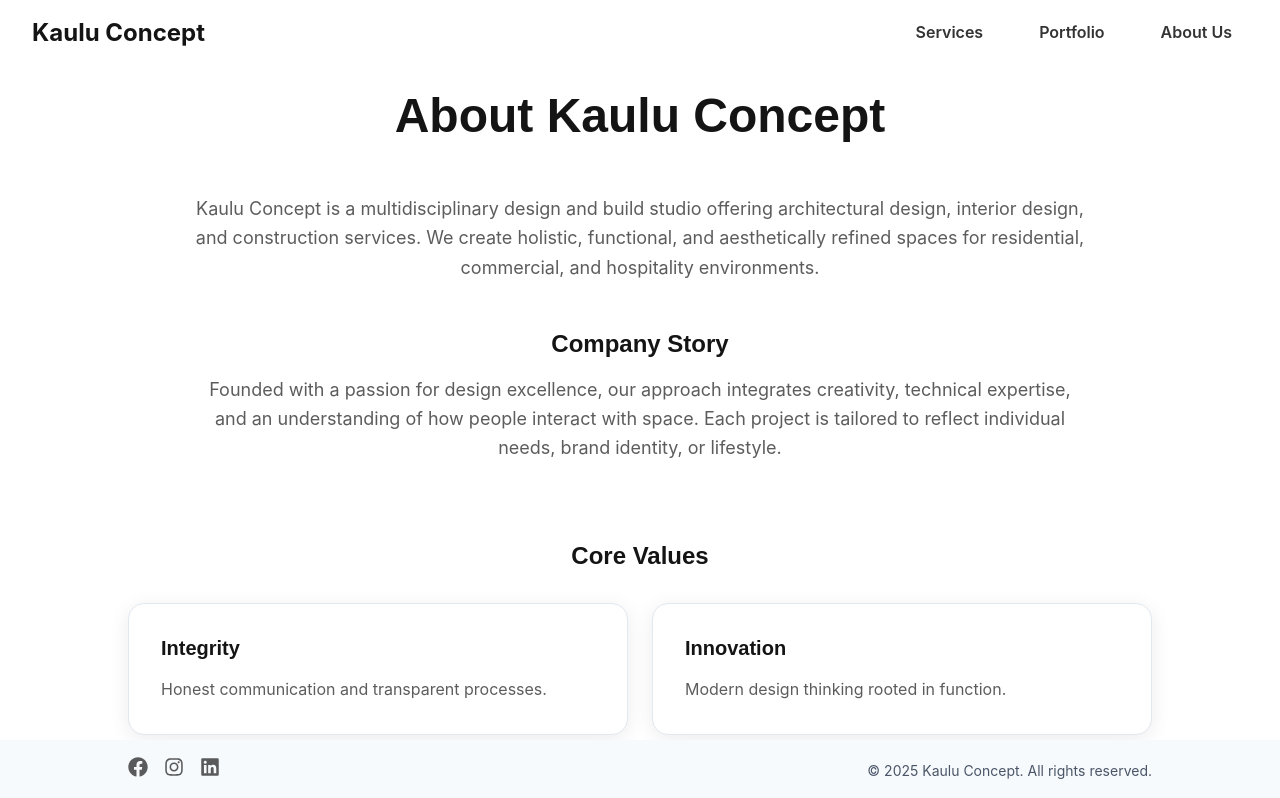
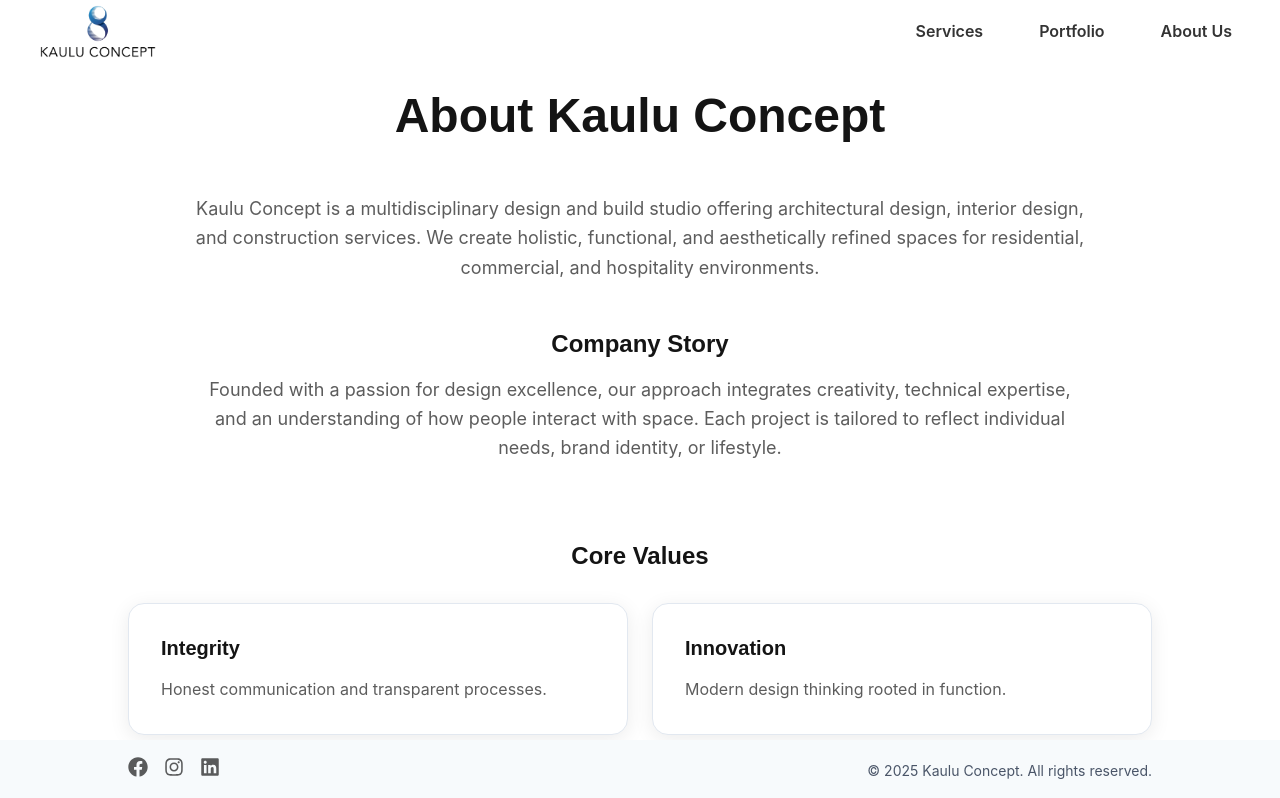
Before and after one commit to BriyanSitinjak/kaulu-concept, a Next.js app: page /about-us in a window 1280 px wide. Shown: the top 798 px of the page. Built offline with nearby package versions, Linux system fonts and the light colour scheme.

Commit message:
add new logo

```diff
--- a/src/components/common/Header/Header.tsx
+++ b/src/components/common/Header/Header.tsx
@@ -5,6 +5,8 @@ import { useState, useEffect, useCallback } from "react";
 import { HiMenu } from "react-icons/hi";
 import Link from "next/link";
 import { MENU_ITEMS, SCROLL_THRESHOLD } from "@/constants";
+import Image from "next/image";
+import kauluLogo from "@/assets/kaulu_concept_logo.png";
 
 export default function Header() {
   const [isScrolled, setIsScrolled] = useState(false);
@@ -45,22 +47,27 @@ export default function Header() {
           align="center"
           justify="space-between"
           px={{ base: 4, md: 8 }}
-          h="66px"
+          maxH="66px"
+          h="100%"
           maxW="7xl"
           mx="auto"
         >
           {/* Logo */}
-          <Text
+          <Box
             as={Link}
             href="/"
-            fontSize={{ base: "xl", md: "2xl" }}
-            fontWeight="bold"
-            color="blackAlpha.900"
-            _hover={{ opacity: 0.8 }}
             transition="opacity 0.2s"
+            w={{ base: "100%", md: "max-content" }}
+            alignContent="center"
           >
-            Kaulu Concept
-          </Text>
+            <Image
+              src={kauluLogo}
+              style={{ margin: 'auto' }}
+              alt="Kaulu Concept Logo"
+              width={132}
+              height={132}
+            />
+          </Box>
 
           {/* Desktop Nav */}
           <Flex
```
Also changed, not shown: src/assets/kaulu_concept_logo.png (added).
